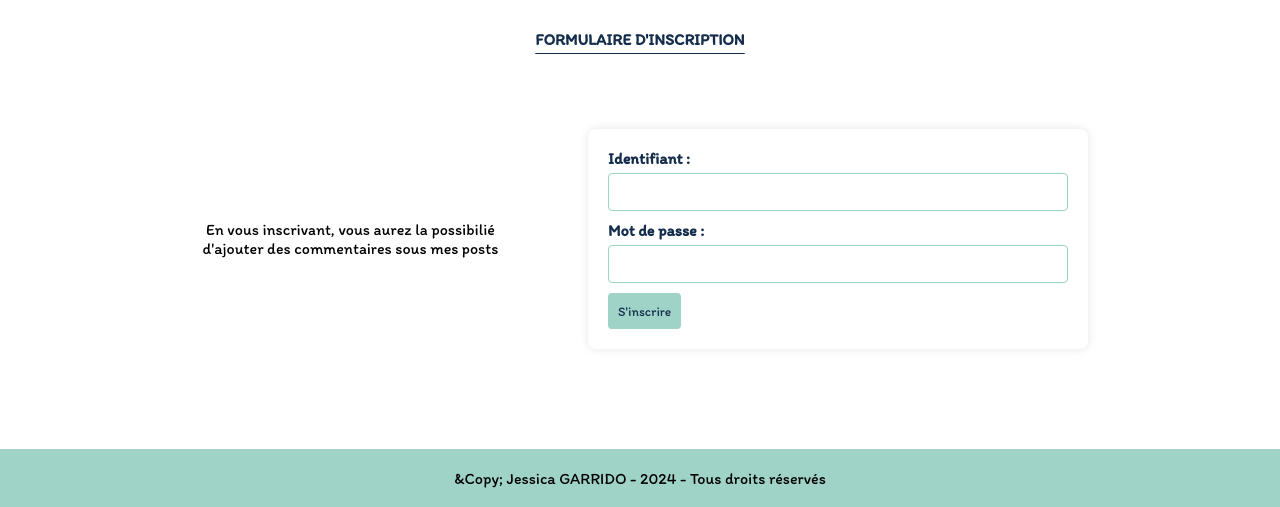
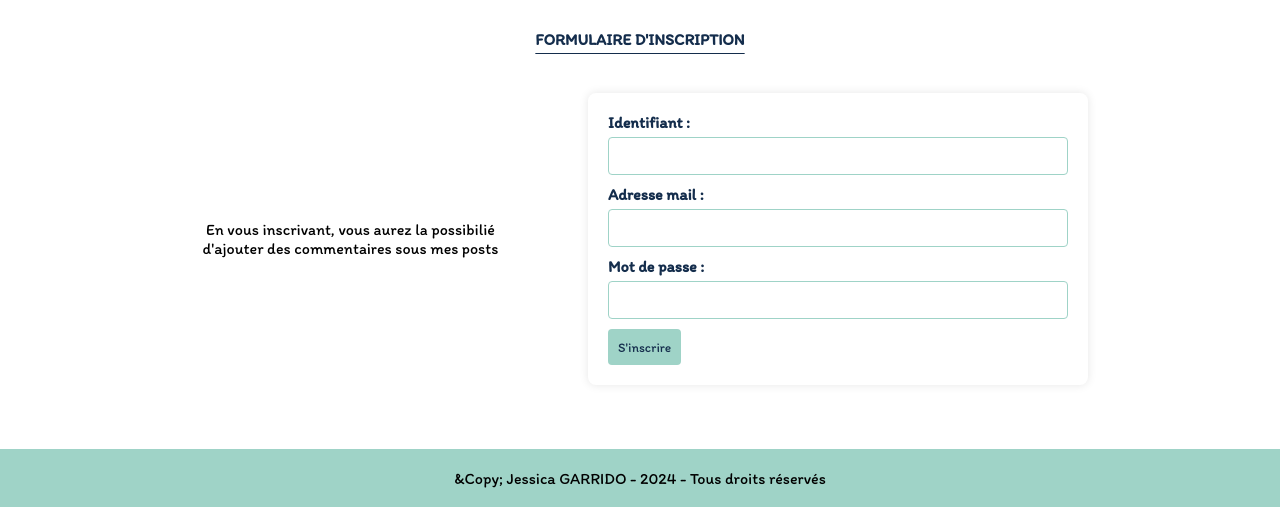
Before and after one commit to Wickacode/Blog-php, a PHP site: template src/views/register.html.twig in a window 1280 px wide. Shown: the part 174-681 px from the top of the page. Run offline with PHP 8.4, Linux system fonts and the light colour scheme; the template is opened without the code that fills it, so the values that code supplies are empty; some libraries are stand-ins or nearby versions.

Commit message:
formulaire d'inscription

```diff
--- a/src/views/register.html.twig
+++ b/src/views/register.html.twig
@@ -14,6 +14,9 @@
             <label for="identifiant">Identifiant :</label>
             <input type="text" id="identifiant" name="identifiant" required>
 
+            <label for="email">Adresse mail :</label>
+            <input type="email" id="email" name="email" required>
+
             <label for="password">Mot de passe :</label>
             <input id="password" name="password" required></input>
 
```
